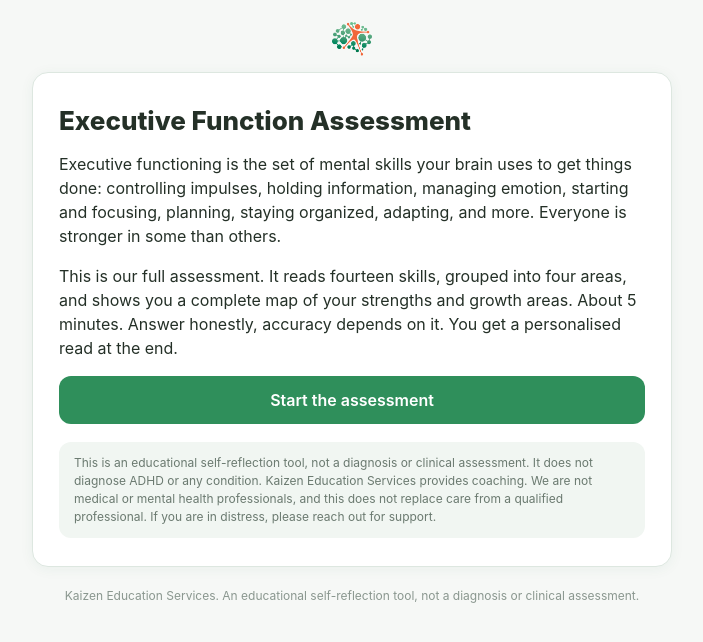
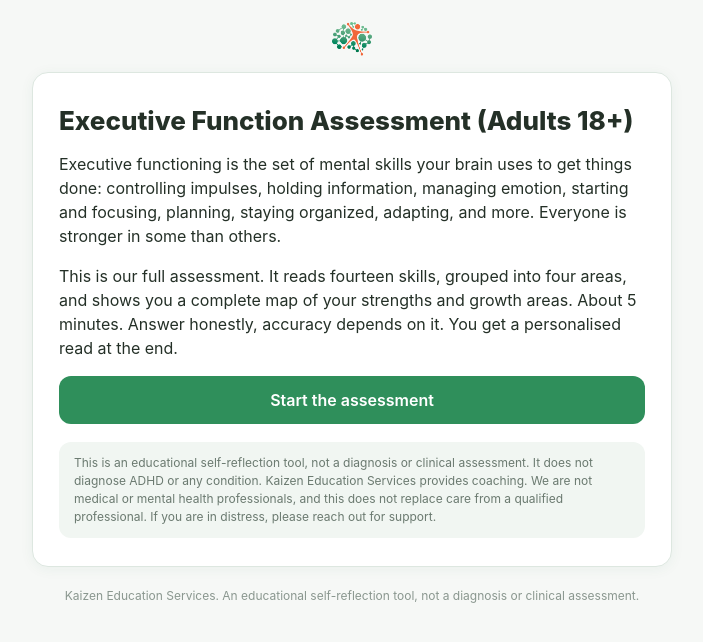
Before and after one commit to Jameson-Kaizen/kaizen-ef-assessment, a plain HTML site: page index.html in a window 1280 px wide. Shown: the whole page, without its empty margins (288-991 px from the left). Drawn offline with Linux system fonts and the light colour scheme.

Commit message:
Add age range (Adults 18+) to title + heading

```diff
--- a/index.html
+++ b/index.html
@@ -3,11 +3,11 @@
 <head>
 <meta charset="utf-8"/>
 <meta name="viewport" content="width=device-width, initial-scale=1"/>
-<title>Executive Function Assessment | Kaizen Education Services</title>
+<title>Executive Function Assessment (Adults 18+) | Kaizen Education Services</title>
 <meta name="description" content="A full self-assessment of your executive functioning across fourteen skills, grouped into four areas. About 5 minutes, with a personalised read at the end."/>
 <link rel="icon" href="og-share.png"/>
 <meta property="og:type" content="website"/>
-<meta property="og:title" content="Executive Function Assessment"/>
+<meta property="og:title" content="Executive Function Assessment (Adults 18+)"/>
 <meta property="og:description" content="A full read of your executive functioning across fourteen skills, with your strengths, growth areas, and a personalised summary."/>
 <meta property="og:image" content="og-share.png"/>
 <meta name="twitter:card" content="summary_large_image"/>
@@ -133,7 +133,7 @@
 
 <div class="wrap">
   <section id="intro" class="card" hidden>
-    <h1>Executive Function Assessment</h1>
+    <h1>Executive Function Assessment (Adults 18+)</h1>
     <p class="lead">Executive functioning is the set of mental skills your brain uses to get things done: controlling impulses, holding information, managing emotion, starting and focusing, planning, staying organized, adapting, and more. Everyone is stronger in some than others.</p>
     <p class="lead">This is our full assessment. It reads fourteen skills, grouped into four areas, and shows you a complete map of your strengths and growth areas. About 5 minutes. Answer honestly, accuracy depends on it. You get a personalised read at the end.</p>
     <button class="btn btn-block" id="resume" hidden>Resume where you left off</button>
```
